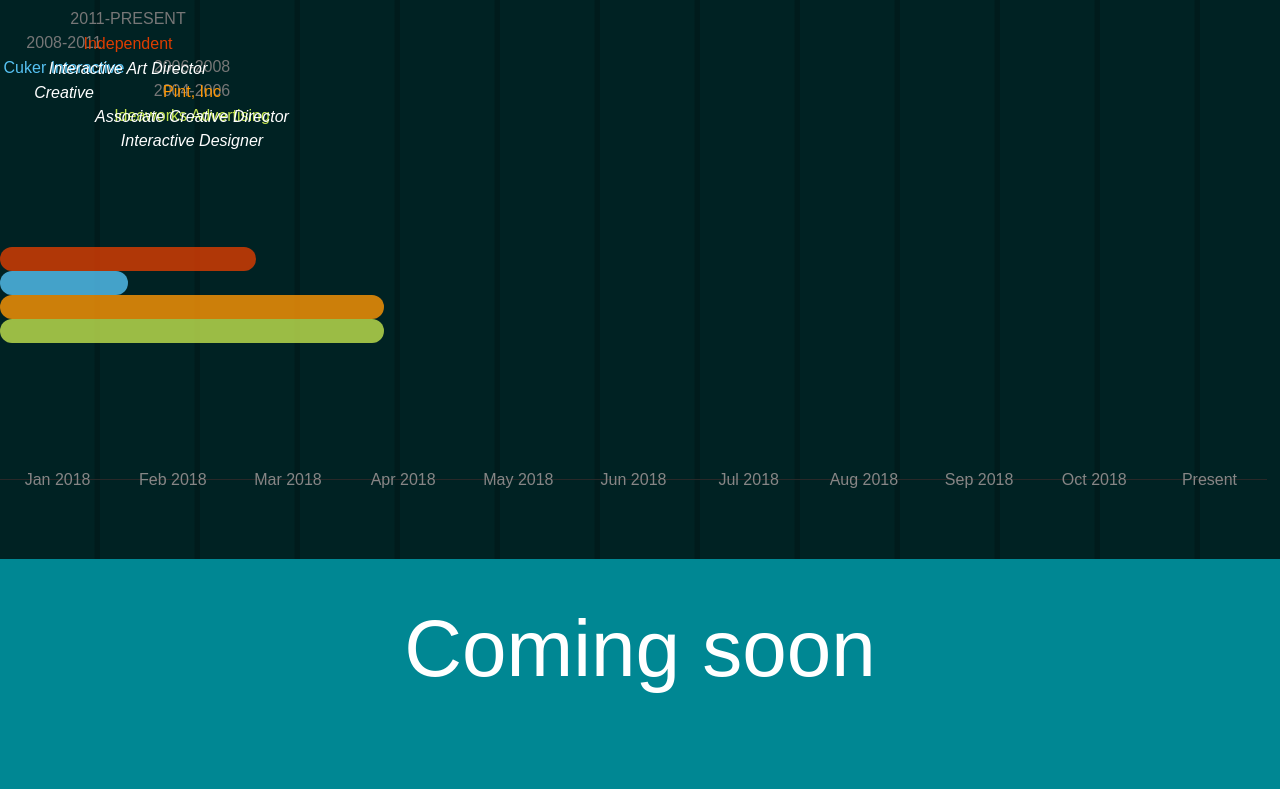
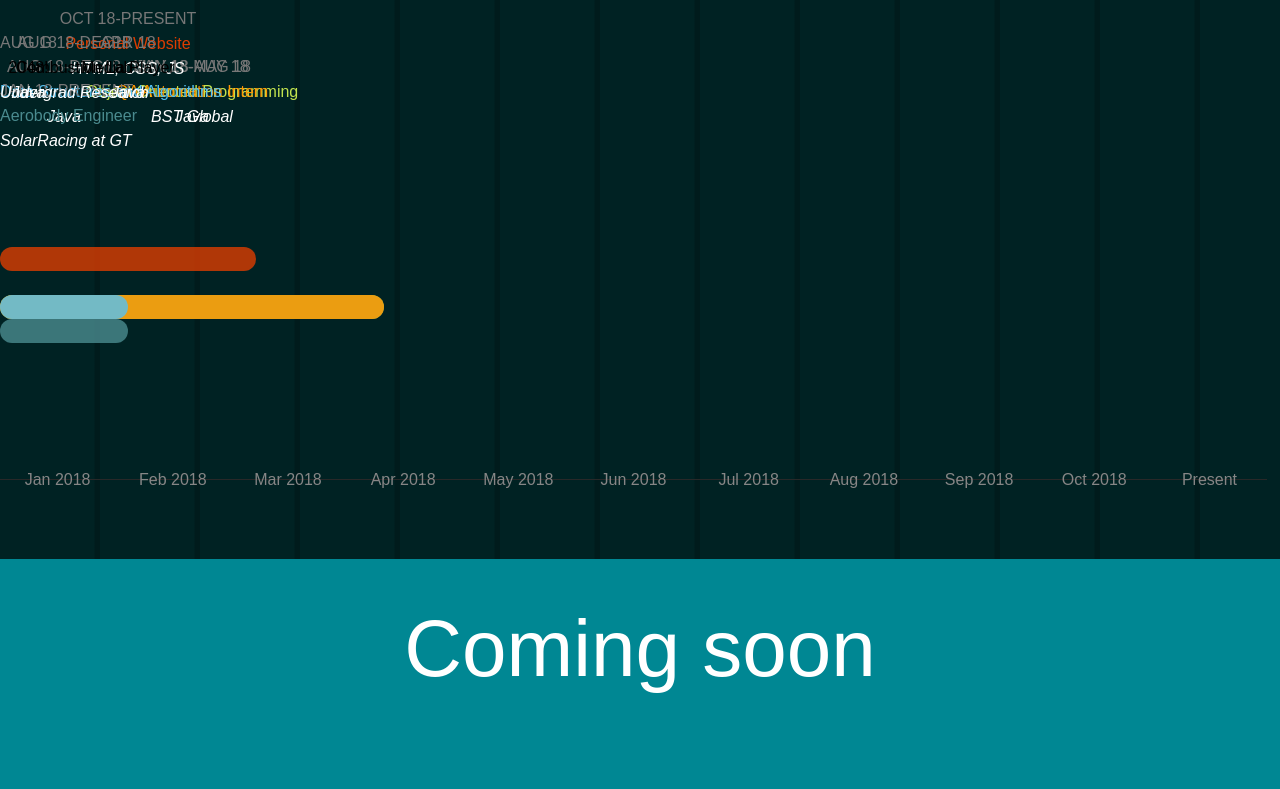
Before and after one commit to Lyon77/personal_website, a plain HTML site: page Tabs/projects.html in a window 1280 px wide. Shown: the part 241-1030 px from the top of the page. Drawn offline with nearby package versions, Linux system fonts and the light colour scheme.

Commit message:
updating html files

```diff
--- a/Tabs/projects.html
+++ b/Tabs/projects.html
@@ -5,6 +5,7 @@
         <script src="https://ajax.googleapis.com/ajax/libs/jquery/3.3.1/jquery.min.js"></script>
         <link rel="stylesheet" href="../StyleFolder/styleDefault.css"/>
         <link rel="stylesheet" href="../StyleFolder/styleProjects.css"/>
+        <link rel="stylesheet" href="https://use.fontawesome.com/releases/v5.4.1/css/all.css" integrity="sha384-5sAR7xN1Nv6T6+dT2mhtzEpVJvfS3NScPQTrOxhwjIuvcA67KV2R5Jz6kr4abQsz" crossorigin="anonymous">
     </head>
 
     <body>
@@ -15,7 +16,7 @@
                     <a href="mailto:rjl7799@gmail.com" class="nav-link">Contact</a>
                     <a href="http://google.com" class="nav-link" target="_blank">Resume</a>
                     <a href="hobbies.html" class="nav-link">Hobbies</a>
-                    <a href="projects.html" class="nav-link">Experience / Projects</a>
+                    <a href="projects.html" class="nav-link"><span class="highlight">Experience / Projects</span></a>
                 </div>
                 <a href="#" class="icon" onclick="myFunction()">
                     <i class="fa fa-bars"></i>
@@ -26,25 +27,61 @@
         <section class="timeline">
             <div class="timelineTitle">Timeline</div>
             <ul class="timeline-events">
-                <li class="timeline-event-years-1">
-                    <h2>2004-2006</h2>
-                    <h3>Ideaworks Advertising</h3>
-                    <h4>Interactive Designer</h4>
+                <li class="timeline-event-years-1 level2">
+                    <div>
+                        <h2>Jan 18-May 18</h2>
+                        <h3>Object Oriented Programming</h3>
+                        <h4>Java</h4>
+                    </div>
                 </li>
                 <li class="timeline-event-years-2 level2">
-                    <h2>2006-2008</h2>
-                    <h3>Pint, Inc</h3>
-                    <h4>Associate Creative Director</h4>
+                    <div>
+                        <h2>May 18-Aug 18</h2>
+                        <h3>QA Automation Intern</h3>
+                        <h4>BST Global</h4>
+                    </div>
                 </li>
-                <li class="timeline-event-years-3 level3">
-                    <h2>2008-2011</h2>
-                    <h3>Cuker Interactive</h3>
-                    <h4>Creative</h4>
+                <li class="timeline-event-years-3 level2">
+                    <div>
+                        <h2>Aug 18-Dec18</h2>
+                        <h3>Data Structures and Algorithms</h3>
+                        <h4>Java</h4>
+                    </div>
                 </li>
                 <li class="timeline-event-years-4 level4">
-                    <h2>2011-Present</h2>
-                    <h3>Independent</h3>
-                    <h4>Interactive Art Director</h4>
+                    <div>
+                        <h2>Oct 18-Present</h2>
+                        <h3>Personal Website</h3>
+                        <h4>HTML, CSS, JS</h4>
+                    </div>
+                </li>
+                <li class="timeline-event-years-5">
+                    <div class="lower">
+                        <h2>Jan 18-Present</h2>
+                        <h3>Aerobody Engineer</h3>
+                        <h4>SolarRacing at GT</h4>
+                    </div>
+                </li>
+                <li class="timeline-event-years-6 level3">
+                    <div>
+                        <h2>Apr 18</h2>
+                        <h3>Media Player</h3>
+                        <h4>Java</h4>
+                    </div>
+                </li>
+                <li class="timeline-event-years-7 level3">
+                    <div>
+                        <h2>Aug 18</h2>
+                        <h3>2048!</h3>
+                        <h4>Java</h4>
+                    </div>
+                </li>
+                <li class="timeline-event-years-8 level3">
+                    <div class="lower">
+                        <h2>Aug 18-Dec18</h2>
+                        <h3>Combustion Lab</h3>
+                        <h4>Undergrad Research</h4>
+                    </div>
                 </li>
             </ul>
             <ul class="timelines-years">
@@ -66,11 +103,17 @@
             <div id="home">
                 Coming soon
             </div>
+            <div id="body">
+                <div>Coming Soon</div>
+                <div>Coming Soon</div>
+            </div>
+
+            <footer>
+                Designed by Ryan Li
+            </footer>
         </section>
-        <footer>
-            Designed by Ryan Li
-        </footer>
 
         <script src="../script.js"></script>
+        <script src="../scriptProjects.js"></script>
     </body>
 </html>
```
Also changed, not shown: Tabs/hobbies.html (+7 -2 lines).
